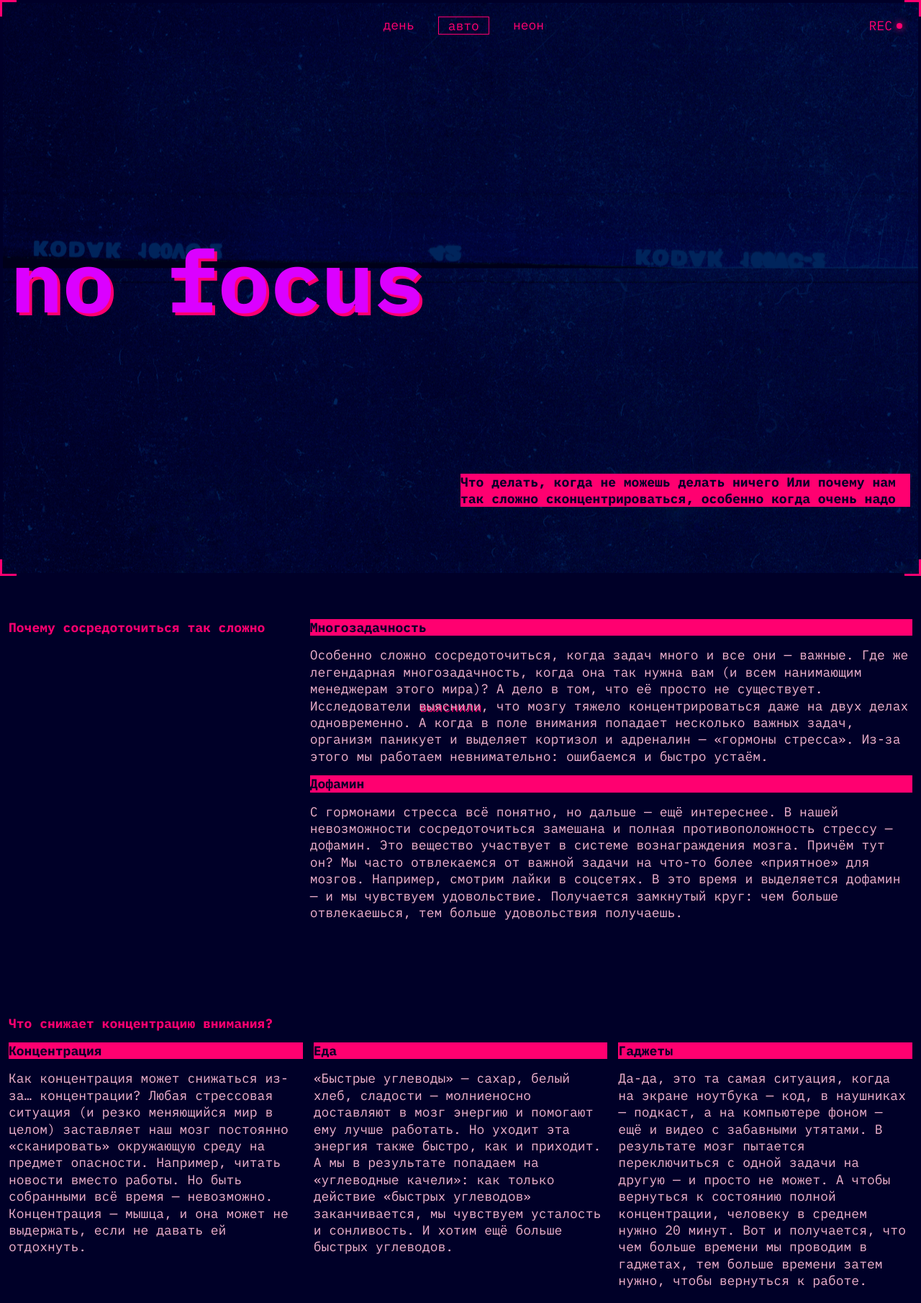
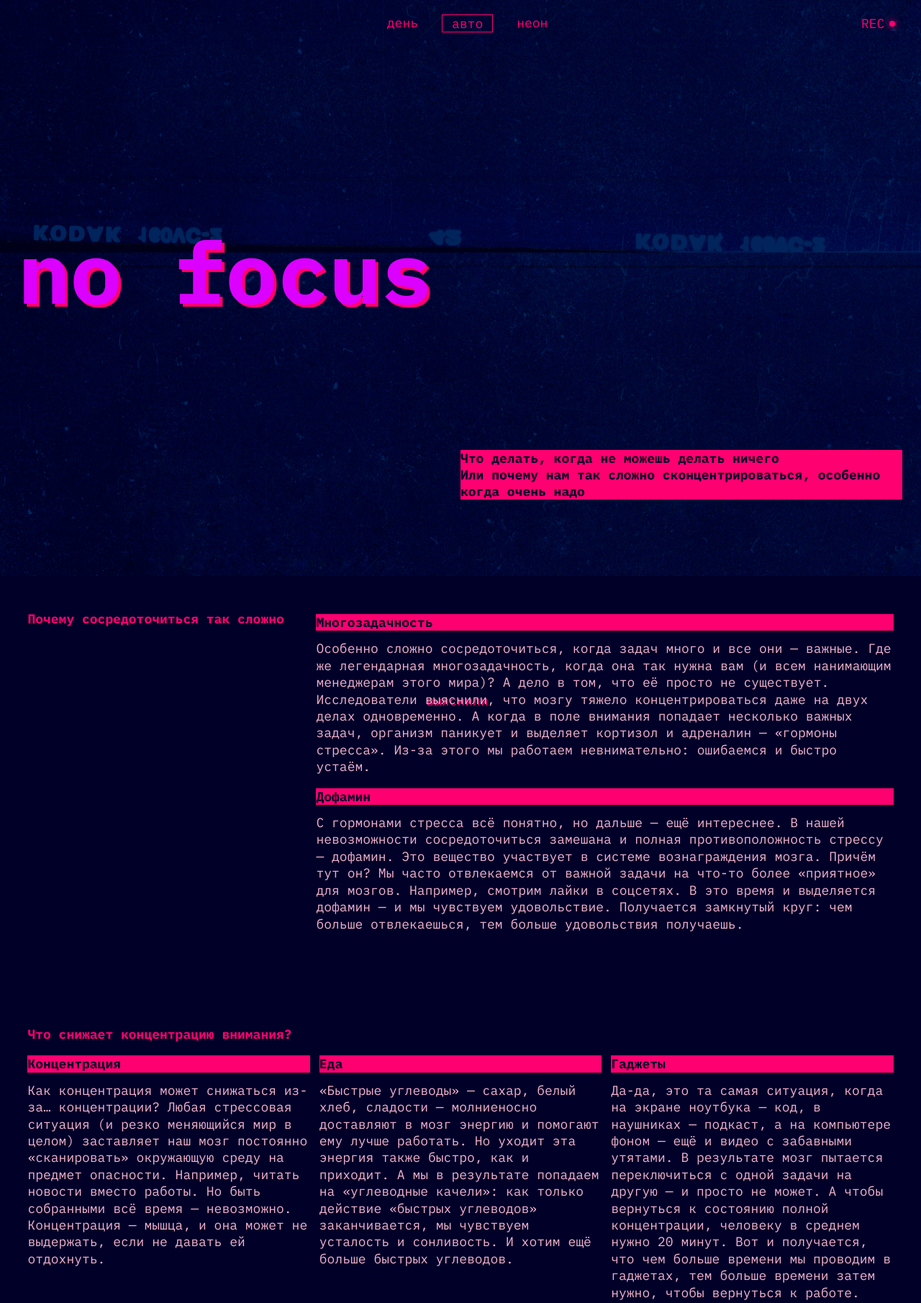
Before and after one commit to LizzzardWizzzard/slozhno-sosredotochitsya-fd, a plain HTML site: page index.html in a window 1280 px wide. Shown: the top 1810 px of the page at 72% size. Drawn offline with Linux system fonts and the light colour scheme.

Commit message:
совсем не катит

```diff
--- a/index.html
+++ b/index.html
@@ -18,7 +18,7 @@
     <link rel="apple-touch-icon" href="./images/mobile-icon.png" />
   </head>
   <body class="page">
-    <header class="header decorated-zone">
+    <header class="header">
       <p aria-hidden="true" class="header__decorated-dark">Rec</p>
       <nav class="header__theme-menu">
         <ul class="header__theme-menu-list">
@@ -49,7 +49,7 @@
       <h1 class="main__title header__title-shadow">no focus</h1>
       <div class="header__block title-decor">
         <p class="header__block-text">
-          Что делать, когда не можешь делать ничего Или почему нам так сложно
+          Что делать, когда не можешь делать ничего <br>Или почему нам так сложно
           сконцентрироваться, особенно когда очень надо
         </p>
       </div>
--- a/styles/style.css
+++ b/styles/style.css
@@ -10,11 +10,12 @@
   font-size: 18px;
   /* сохраните в разметке и стилях класс page у тега body. Он удобен, чтобы составлять селекторы для разных цветовых тем. */
 }
+
 .header {
   display: grid;
   block-size: 100vh;
   min-height: 668px;
-  padding: 0 1.5vh;
+  padding: 0 2vw;
 }
 
 .decorated-zone {
@@ -26,6 +27,7 @@
 .decorated-zone::before,
 .decorated-zone::after {
   content: "";
+  position: absolute;
   display: block;
   border: 4px solid var(--bg-color);
   z-index: 2;
@@ -51,8 +53,8 @@
 }
 
 .header__decorated-dark {
+  position: relative;
   justify-self: end;
-  position: relative;
   margin-top: 20px;
   margin-right: 25px;
   font-size: 1em;
@@ -105,6 +107,7 @@
 .header__theme-menu-button_active {
   border: 1px solid var(--btn-text-color);
 }
+
 .main__title {
   justify-self: start;
   font-size: clamp(7.25rem, 7.0115rem + 1.0178vw, 7.5rem);
@@ -113,11 +116,13 @@
 }
 
 .header__title-shadow {
+  padding-top: 20px;
   text-shadow: 4px 4px 0 var(--accent-color);
 }
 
+
 .header__block {
-  margin-bottom: 20px;
+  margin-bottom: 40px;
 }
 
 .title-decor {
@@ -129,7 +134,7 @@
 
 .main {
   display: grid;
-  padding: 7.5vh 1.5vh 0;
+  padding: 6vh 3vw 0;
   background-color: var(--bg-color);
   z-index: 2;
   line-height: 23.4px;
@@ -140,7 +145,7 @@
 }
 
 .main__section:not(.section__can, .section__how) {
-  gap: 15px;
+  gap: 13px;
 }
 
 .section__title {
@@ -153,8 +158,16 @@
   margin-bottom: 50px;
 }
 
+.section__why-span {
+  margin-top: 5px;
+}
+
 .section__what {
-  margin-bottom: 50px;
+  margin-bottom: 45px;
+}
+
+.section__what-span {
+  margin-top: 5px;
 }
 
 .section__how {
@@ -211,7 +224,7 @@
 
 .footer {
   display: grid;
-  padding: 0 1.5vw;
+  padding: 0 3vw;
   block-size: 100vh;
   min-height: 667px;
   background-color: var(--bg-color);
```
